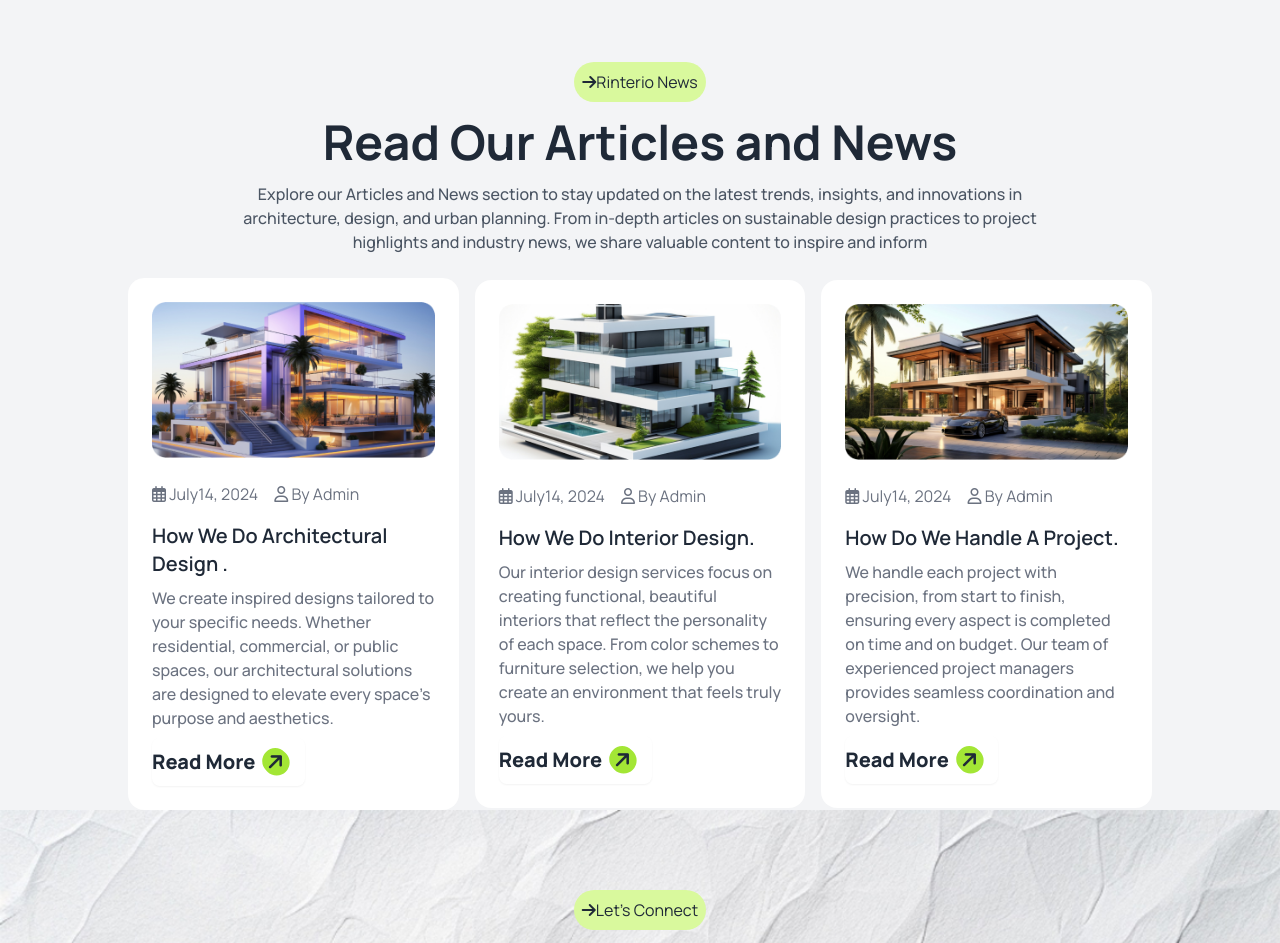
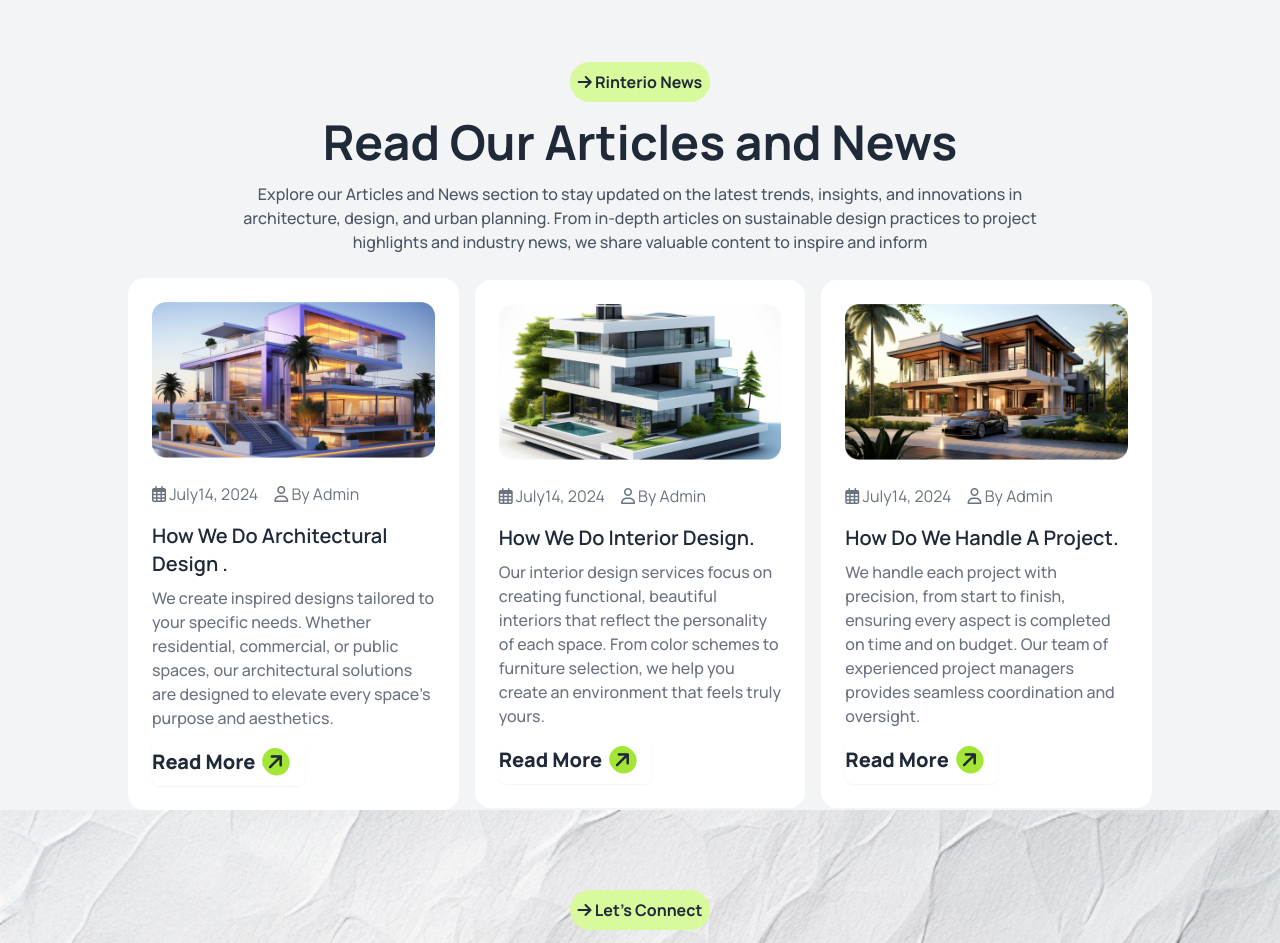
Before and after one commit to nadim-ahmed/architecture-firm, a plain HTML site: page index.html in a window 1280 px wide. Shown: the part 3531-4474 px from the top of the page. Drawn offline with nearby package versions, Linux system fonts and the light colour scheme.

Commit message:
Minor issues fixed

```diff
--- a/index.html
+++ b/index.html
@@ -307,7 +307,7 @@
                 <!-- content  -->
                 <div class="text-center w-10/12 mx-auto pt-20">
                     <div class="bg-lime-200 p-2 rounded-full w-fit mx-auto">
-                        <p><i class="fa-solid fa-arrow-right"></i>Rinterio News</p>
+                        <p class="font-bold text-gray-800"><i class="fa-solid fa-arrow-right"></i> Rinterio News</p>
                     </div>
                     <h2 class="font-bold text-4xl md:text-5xl my-4">Read Our Articles and News</h2>
                     <p class="mb-6 font-medium text-gray-600 w-10/12 mx-auto">Explore our Articles and News section to
@@ -386,7 +386,7 @@
             <div class="bg-[url('./assets/bg.jpg')] bg-cover pb-24">
                 <div class="text-center w-10/12 mx-auto pt-20">
                     <div class="bg-lime-200 p-2 rounded-full w-fit mx-auto">
-                        <p><i class="fa-solid fa-arrow-right"></i>Let’s Connect</p>
+                        <p class="font-bold text-gray-800"><i class="fa-solid fa-arrow-right"></i> Let’s Connect</p>
                     </div>
                     <h2 class="font-bold text-4xl md:text-5xl my-4">Let’s Discuss Next Project</h2>
                     <p class="mb-4 font-medium text-gray-600 w-11/12 md:w-8/12 mx-auto">Ready to discuss your project?
```
